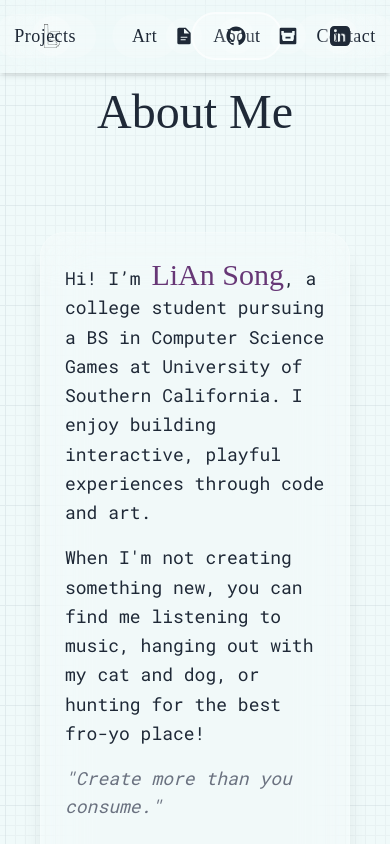
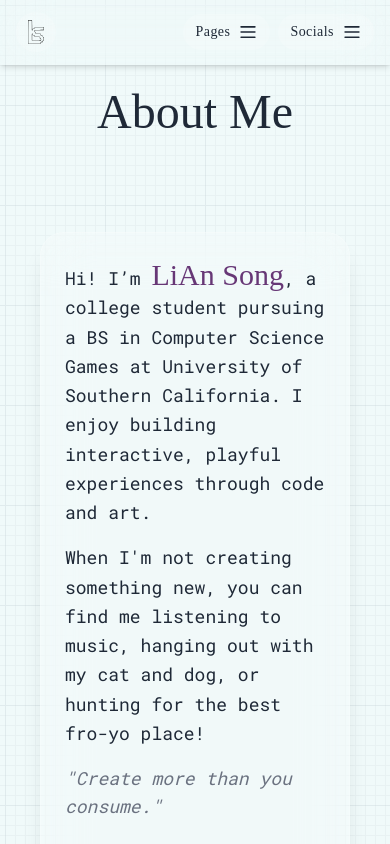
Before and after one commit to songjl726/new-portfolio-site, a React (Create React App) app: page /about in a window 390 px wide. Shown: the top 844 px of the page. Built offline with nearby package versions, Linux system fonts and the light colour scheme; a web font is replaced by a local one.

Commit message:
reworked header for mobile compatibility

```diff
--- a/src/components/Header.jsx
+++ b/src/components/Header.jsx
@@ -1,68 +1,77 @@
-import React from 'react';
+import React, { useState, useRef, useEffect } from 'react';
 import { NavLink } from 'react-router-dom';
 import { ReactComponent as LogoIcon } from '../assets/logosvg.svg';
+import { motion, AnimatePresence } from 'framer-motion';
 
 export default function Header() {
+    const [navOpen, setNavOpen] = useState(false);
+    const [socialOpen, setSocialOpen] = useState(false);
+
+    const panelVariants = {
+        hidden: { opacity: 0, y: -8 },
+        visible: {
+            opacity: 1,
+            y: 0,
+            transition: { duration: 0.22, ease: 'easeOut' }
+        },
+        exit: { opacity: 0, y: -8, transition: { duration: 0.18, ease: 'easeIn' } }
+    };
+
+    const itemVariants = {
+        hidden: { opacity: 0, y: 6 },
+        visible: (i = 0) => ({
+            opacity: 1, y: 0,
+            transition: { delay: 0.05 * i, duration: 0.2, ease: 'easeOut' }
+        }),
+        exit: { opacity: 0, y: 6, transition: { duration: 0.15 } }
+    };
+
+
+    // close menus when route changes or when opening the other
+    useEffect(() => {
+        if (navOpen) setSocialOpen(false);
+        if (socialOpen) setNavOpen(false);
+    }, [navOpen, socialOpen]);
+
     return (
-
-        <header className="fixed top-0 left-0 w-full glass-bar px-8 py-4 flex items-center justify-between">
-            {/* LEFT group */}
+        <header className="fixed top-0 left-0 w-full glass-bar px-4 sm:px-6 py-3 flex items-center justify-between z-50">
+            {/* LEFT: Home logo */}
             <div className="flex-none">
                 <NavLink
                     to="/"
                     className="glass-pill px-2 py-2 inline-flex items-center justify-center"
                     aria-label="Home"
+                    onClick={() => { setNavOpen(false); setSocialOpen(false); }}
                 >
                     <LogoIcon className="w-6 h-6 fill-current" />
                 </NavLink>
             </div>
 
-            {/* CENTER group */}
-            <nav className="absolute left-1/2 transform -translate-x-1/2 flex gap-4">
+            {/* CENTER: Desktop nav (hidden on mobile) */}
+            <nav className="hidden md:flex absolute left-1/2 -translate-x-1/2 gap-4">
+                {[
+                    { to: '/projects', label: 'Projects' },
+                    { to: '/art', label: 'Art' },
+                    { to: '/about', label: 'About' },
+                    { to: '/contact', label: 'Contact' },
+                ].map((link) => (
                     <NavLink
-                    to="/projects"
+                        key={link.to}
+                        to={link.to}
                         className={({ isActive }) =>
                             isActive
                                 ? 'glass-pill ring-2 ring-white/70 bg-white/30'
                                 : 'glass-pill'
                         }
                     >
-                    Projects
+                        {link.label}
                     </NavLink>
-                <NavLink
-                    to="/art"
-                    className={({ isActive }) =>
-                        isActive
-                            ? 'glass-pill ring-2 ring-white/70 bg-white/30'
-                            : 'glass-pill'
-                    }
-                >
-                    Art
-                </NavLink>
-                <NavLink
-                    to="/about"
-                    className={({ isActive }) =>
-                        isActive
-                            ? 'glass-pill ring-2 ring-white/70 bg-white/30'
-                            : 'glass-pill'
-                    }
-                >
-                    About
-                </NavLink>
-                <NavLink
-                    to="/contact"
-                    className={({ isActive }) =>
-                        isActive
-                            ? 'glass-pill ring-2 ring-white/70 bg-white/30'
-                            : 'glass-pill'
-                    }
-                >
-                    Contact
-                </NavLink>
+                ))}
             </nav>
 
+
             {/* RIGHT group */}
-            <div className="flex-none w-40 flex items-center gap-4 justify-end">
+            <div className="hidden md:flex flex-none w-40 items-center gap-4 justify-end">
 
                 {/* Resume icon */}
                 <a href="/resume" aria-label="Resume" className="glass-pill p-2 group">
@@ -104,6 +113,165 @@ export default function Header() {
                 </a>
 
             </div>
+
+            {/* MOBILE: two hamburger buttons */}
+            <div className="md:hidden flex items-center gap-2">
+                {/* Pages menu button */}
+                <button
+                    onClick={() => setNavOpen((v) => !v)}
+                    aria-expanded={navOpen}
+                    aria-controls="mobile-pages"
+                    className="glass-pill px-3 py-2 inline-flex items-center gap-2"
+                >
+                    <span className="text-sm">Pages</span>
+                    {navOpen ? (
+                        // Close "X" icon
+                        <svg
+                            xmlns="http://www.w3.org/2000/svg"
+                            fill="none"
+                            viewBox="0 0 24 24"
+                            strokeWidth={2}
+                            stroke="currentColor"
+                            className="w-5 h-5"
+                        >
+                            <path
+                                strokeLinecap="round"
+                                strokeLinejoin="round"
+                                d="M6 18L18 6M6 6l12 12"
+                            />
+                        </svg>
+                    ) : (
+                        // Hamburger icon
+                        <svg
+                            xmlns="http://www.w3.org/2000/svg"
+                            fill="none"
+                            viewBox="0 0 24 24"
+                            strokeWidth={2}
+                            stroke="currentColor"
+                            className="w-5 h-5"
+                        >
+                            <path
+                                strokeLinecap="round"
+                                strokeLinejoin="round"
+                                d="M3.75 5.75h16.5M3.75 12h16.5m-16.5 6.25h16.5"
+                            />
+                        </svg>
+                    )}
+                </button>
+
+                {/* Socials menu button */}
+                <button
+                    onClick={() => setSocialOpen((v) => !v)}
+                    aria-expanded={socialOpen}
+                    aria-controls="mobile-pages"
+                    className="glass-pill px-3 py-2 inline-flex items-center gap-2"
+                >
+                    <span className="text-sm">Socials</span>
+                    {navOpen ? (
+                        // Close "X" icon
+                        <svg
+                            xmlns="http://www.w3.org/2000/svg"
+                            fill="none"
+                            viewBox="0 0 24 24"
+                            strokeWidth={2}
+                            stroke="currentColor"
+                            className="w-5 h-5"
+                        >
+                            <path
+                                strokeLinecap="round"
+                                strokeLinejoin="round"
+                                d="M6 18L18 6M6 6l12 12"
+                            />
+                        </svg>
+                    ) : (
+                        // Hamburger icon
+                        <svg
+                            xmlns="http://www.w3.org/2000/svg"
+                            fill="none"
+                            viewBox="0 0 24 24"
+                            strokeWidth={2}
+                            stroke="currentColor"
+                            className="w-5 h-5"
+                        >
+                            <path
+                                strokeLinecap="round"
+                                strokeLinejoin="round"
+                                d="M3.75 5.75h16.5M3.75 12h16.5m-16.5 6.25h16.5"
+                            />
+                        </svg>
+                    )}
+                </button>
+            </div>
+
+            {/* MOBILE PANELS (slide-down, vertical) */}
+            <AnimatePresence>
+                {navOpen && (
+                    <motion.div
+                        id="mobile-pages"
+                        className="absolute top-full left-0 w-full px-4 pb-3 pt-2 md:hidden"
+                        initial="hidden"
+                        animate="visible"
+                        exit="exit"
+                        variants={panelVariants}
+                    >
+                        <div className="rounded-2xl backdrop-blur-xl bg-white/30 border border-white/30 shadow-xl p-3 flex flex-col gap-2">
+                            {[
+                                { to: '/projects', label: 'Projects' },
+                                { to: '/art', label: 'Art' },
+                                { to: '/about', label: 'About' },
+                                { to: '/contact', label: 'Contact' },
+                            ].map((link, i) => (
+                                <motion.div key={link.to} variants={itemVariants} custom={i}>
+                                    <NavLink
+                                        to={link.to}
+                                        onClick={() => setNavOpen(false)}
+                                        className={({ isActive }) =>
+                                            `glass-pill text-left ${isActive ? 'ring-2 ring-white/70 bg-white/30' : ''}`
+                                        }
+                                    >
+                                        {link.label}
+                                    </NavLink>
+                                </motion.div>
+                            ))}
+                        </div>
+                    </motion.div>
+                )}
+            </AnimatePresence>
+
+            <AnimatePresence>
+                {socialOpen && (
+                    <motion.div
+                        id="mobile-socials"
+                        className="absolute top-full left-0 w-full px-4 pb-3 pt-2 md:hidden"
+                        initial="hidden"
+                        animate="visible"
+                        exit="exit"
+                        variants={panelVariants}
+                    >
+                        <div className="rounded-2xl backdrop-blur-xl bg-white/30 border border-white/30 shadow-xl p-3 flex flex-col gap-2">
+                            {[
+                                { href: '/resume', label: 'Resume', kind: 'internal' },
+                                { href: 'https://github.com/songjl726', label: 'GitHub' },
+                                { href: 'https://songjl.itch.io/', label: 'Itch.io' },
+                                { href: 'https://linkedin.com/in/lian-song', label: 'LinkedIn' },
+                            ].map((l, i) => (
+                                <motion.div key={l.label} variants={itemVariants} custom={i}>
+                                    <a
+                                        href={l.href}
+                                        {...(l.kind === 'internal' ? {} : { target: '_blank', rel: 'noopener noreferrer' })}
+                                        className="glass-pill p-2 flex items-center gap-2"
+                                        onClick={() => setSocialOpen(false)}
+                                    >
+                                        <span>{l.label}</span>
+                                        {/* keep your SVGs here if you want icons next to labels */}
+                                    </a>
+                                </motion.div>
+                            ))}
+                        </div>
+                    </motion.div>
+                )}
+            </AnimatePresence>
+
         </header>
     );
 }
```
Also changed, not shown: src/assets/chrysanthemums.png (added). Lines whose indentation alone changed are shown as unchanged.
